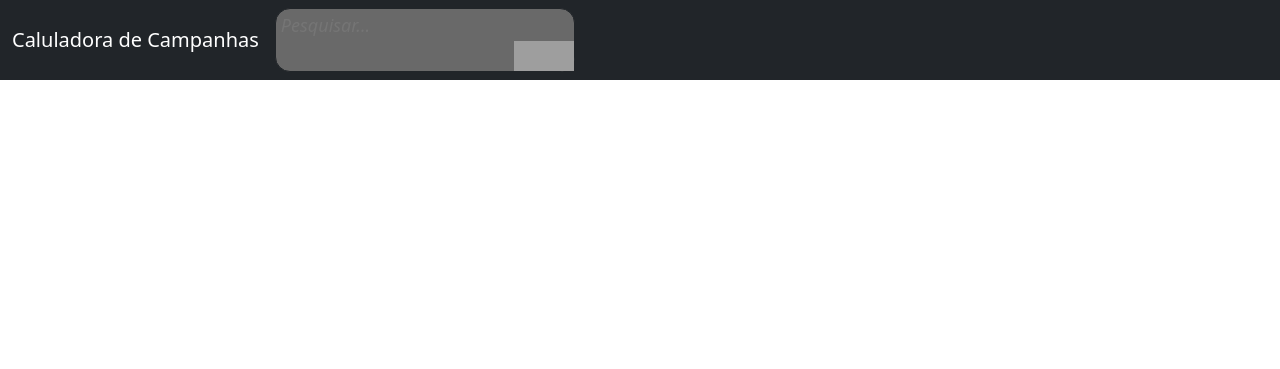
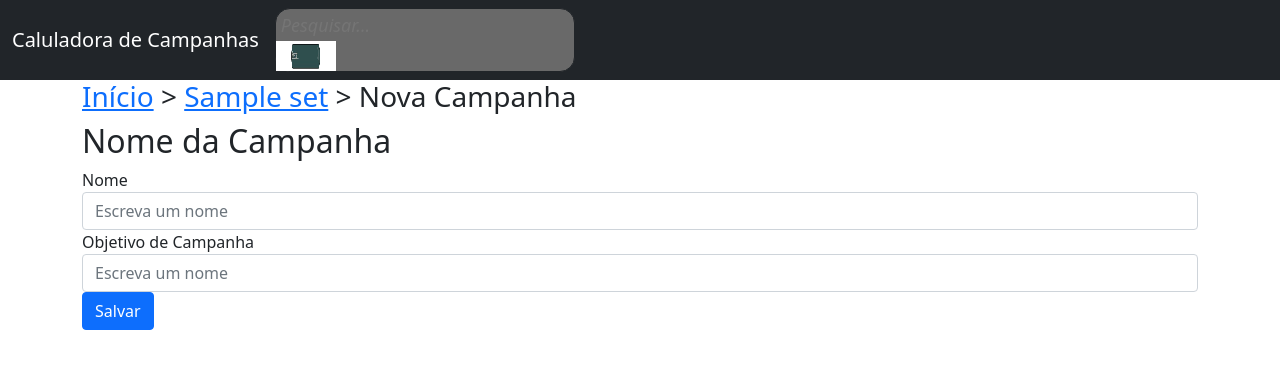
Before and after one commit to PJI01-Aricanduva-01/ari01-campaigncalculator, a Flask app: page /campaigncreate/1 in a window 1280 px wide. Shown: the top 369 px of the page. Run offline with Flask 2, Linux system fonts and the light colour scheme; tables that the repository leaves empty hold one stand-in row (values such as "Sample post"); grey boxes are pictures that could not be loaded.

Commit message:
[UPDATE] Correções de links de sitemap

```diff
--- a/app/controllers/default.py
+++ b/app/controllers/default.py
@@ -24,6 +24,7 @@ from app.models.adset import Ad_Set
 def index():
     campaignsets = Campaign_Set.query.all() #consulta no banco de dados para trazer as CampSets
     return render_template('index.html', campsets=campaignsets) #chamada do template index
+
 
 @app.route('/sobre')
 @app.route('/about')
@@ -82,7 +83,7 @@ def campaigncreate(campaignset_id):
 def campaign(campaign_id):
     campaign = Campaign.query.filter_by(campaign_id=campaign_id).first() #consulta dos detalhes de campanha
     campaign_set = Campaign_Set.query.filter_by(campaign_set_id=Campaign.campaign_set_id).first()
-    campaign_objective = Campaign_Objective.query.filter_by(campaign_objective_id=Campaign_Objective.campaign_objective_id).first
+    campaign_objective = Campaign_Objective.query.filter_by(campaign_objective_id=campaign.campaign_objective_id).first()
     adsets = Ad_Set.query.filter_by(campaign_id=campaign_id).all() #consulta dos conjuntos de anuncio
     return render_template('campaign.html', campaign=campaign, campset=campaign_set, adsets=adsets, campobj=campaign_objective) #chamada do template campaign
 
@@ -96,10 +97,13 @@ def adsetcreate(campaign_id):
         adset = Ad_Set(name, campaign_id)
         db.session.add(adset)
         db.session.commit()
-        campaign = Campaign.query.filter_by(Campaign_id=campaign_id).first() #consulta dos detalhes de campanha
+        campaign = Campaign.query.filter_by(campaign_id=campaign_id).first() #consulta dos detalhes de campanha
+        campaign_set = Campaign_Set.query.filter_by(campaign_set_id=campaign.campaign_set_id).first()
         adsets = Ad_Set.query.filter_by(Campaign_Id=campaign_id).all() #consulta dos conjuntos de anuncio
-        return render_template('campaign.html', campaign=campaign, adsets=adsets) #chamada do template campaign
+        return render_template('campaign.html', campaign=campaign, campset=campaign_set, adsets=adsets) #chamada do template campaign
 
     else:
-        campaign = Campaign.query.filter_by(campaign_set_id=campaign_id).first()
-        return render_template('campaigncreate.html', form=form, campaign=campaign)
+        campaign = Campaign.query.filter_by(campaign_id=campaign_id).first() #consulta dos detalhes de campanha
+        campaign_set = Campaign_Set.query.filter_by(campaign_set_id=campaign.campaign_set_id).first()
+        adsets = Ad_Set.query.filter_by(campaign_id=campaign_id).all() #consulta dos conjuntos de anuncio
+        return render_template('adsetcreate.html', form=form, campaign=campaign, campset=campaign_set,)
--- a/app/static/css/main.css
+++ b/app/static/css/main.css
@@ -13,7 +13,12 @@
     border:solid 1px;
     border-radius:15px;
     width:300px;
+    display: inline;
   }
+
+#divPesquisar *{
+    display: inline;
+}
 
 /* estilo para o conteúdo em Pesquisar */
 #txtPesquisar{
--- a/app/templates/campaigncreate.html
+++ b/app/templates/campaigncreate.html
@@ -2,9 +2,9 @@
 
 {% block content %}
     <div class="inline">
-        <h3><a href="{{ url_for('index') }}" >Início</a> > </h3>
-        <h3><a href="{{ url_for('campaignset', campaignset_id=campset.campaign_set_id)}}">{{ campset.name }}</a> > </h3>
-        <h3>Nova Campanha</h3>
+        <h3><a href="{{ url_for('index') }}" >Início</a> >
+        <a href="{{ url_for('campaignset', campaignset_id=campset.campaign_set_id)}}">{{ campset.name }}</a> >
+        Nova Campanha</h3>
     </div>
     <form action="" method="POST">
         {{ form.csrf_token }}
--- a/app/templates/navbar.html
+++ b/app/templates/navbar.html
@@ -10,7 +10,7 @@
       <div class="collapse navbar-collapse" id="navbarSupportedContent">
         <div id="divPesquisar">
           <input type="text" id="txtPesquisar" placeholder="Pesquisar..."/>
-            <img align="right" height="30" width="60" src="CaixasBusca2.jpg" id="btnPesquisa" alt="Pesquisar"/>
+          <img style="text-align: right;" height="30" width="60" src="{{url_for('static', filename='images/CaixasBusca2.jpg')}}" id="btnPesquisa" alt="Pesquisar"/>
 
         </div>
       </div>
@@ -43,4 +43,4 @@
         </form>
       </div>
     </div>
-  </nav>
+  </nav>-->
```
Also changed, not shown: app/templates/adsetcreate.html (added, +10 -0 lines), app/templates/campaign.html (+20 -4 lines), app/static/images/CaixasBusca2.jpg (renamed from app/templates/CaixasBusca2.jpg).
